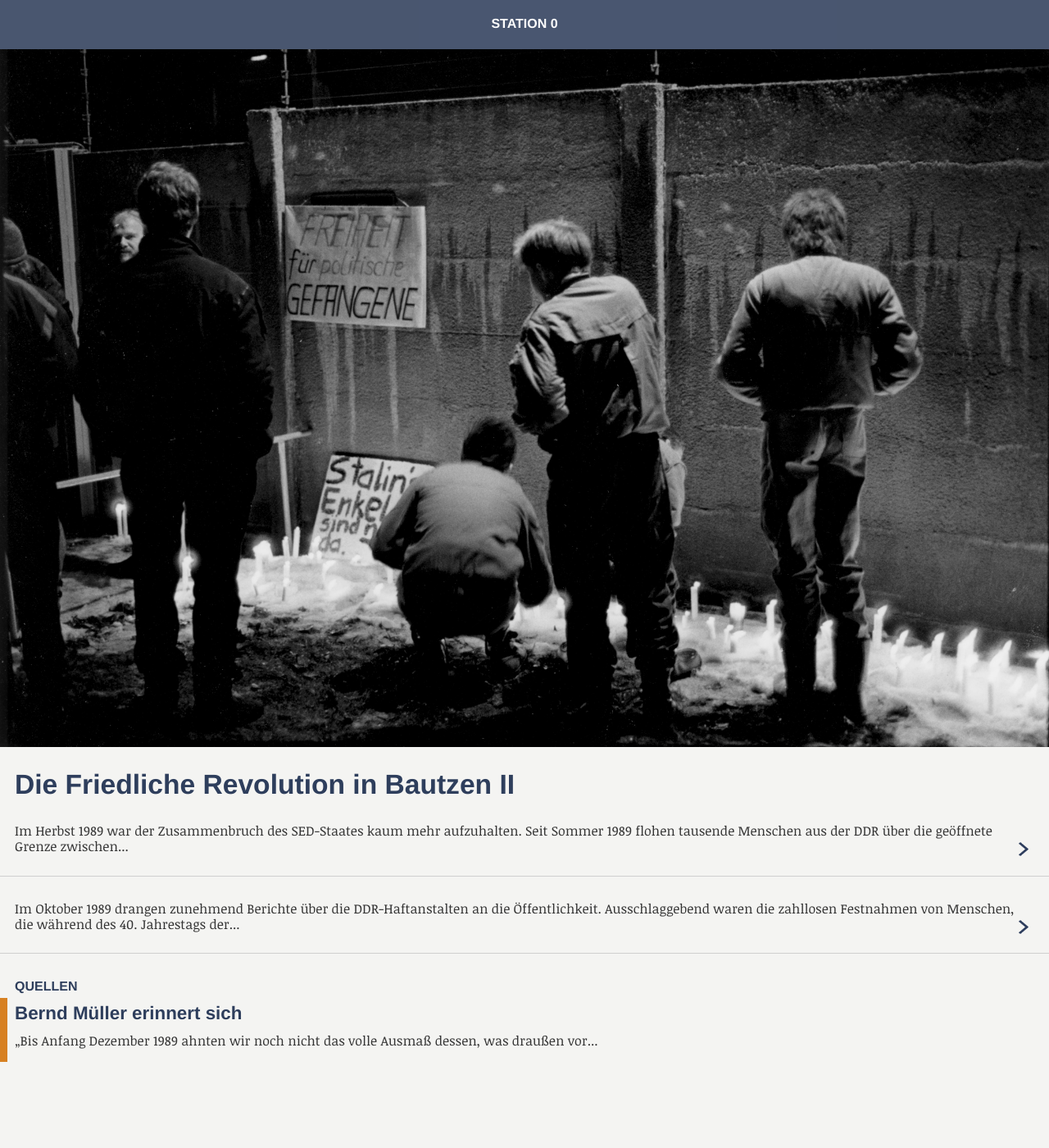
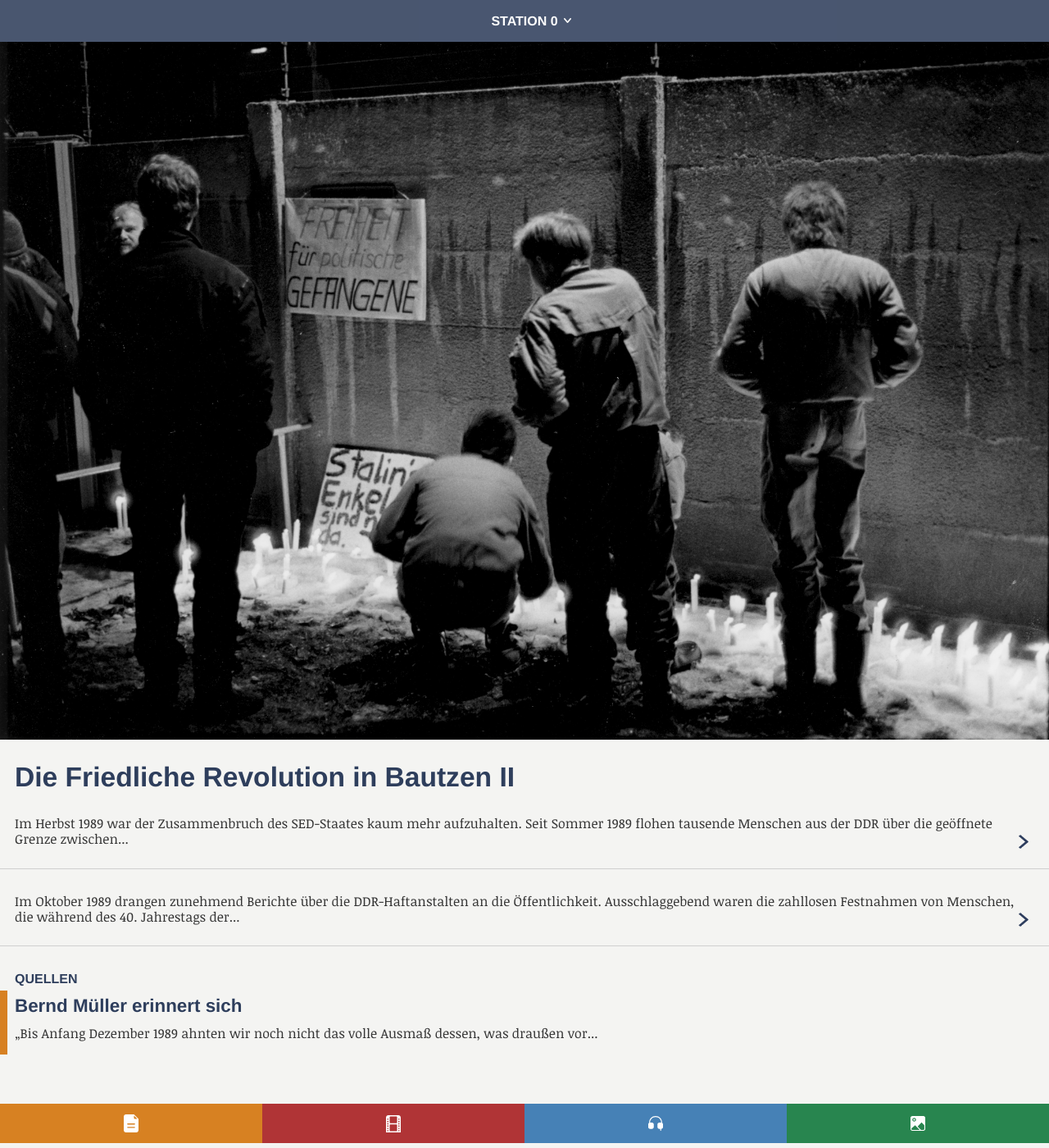
Before and after one commit to nandorocker/bautzen-tour, a Jekyll site: the page built from station-0/index.html, in a window 1280 px wide and 1400 px high. Shown: the whole window at 82% size. Built offline with Jekyll 4.4.1, drawn with Linux system fonts in a browser that asks for light colours; nearby versions of some CDN libraries.

```diff
--- a/_includes/footer.html
+++ b/_includes/footer.html
@@ -1,11 +1,5 @@
 <!-- Footer HTML -->
 <footer>
-    <ul class="media-keys"><!--
-     --><li class="key text hide-text">Text</li><!--
-     --><li class="key video hide-text">Video</li><!--
-     --><li class="key audio hide-text">Audio</li><!--
-     --><li class="key picture hide-text">Bilder</li>
-    </ul>
 	<a href="/index.html"><img src="/assets/footer-logo-icon@2x.png" class="logo"></a>
 </footer>
 
--- /dev/null
+++ b/_includes/mediakeys.html
@@ -0,0 +1,6 @@
+<ul class="media-keys"><!--
+ --><li class="key text hide-text">Text</li><!--
+ --><li class="key video hide-text">Video</li><!--
+ --><li class="key audio hide-text">Audio</li><!--
+ --><li class="key picture hide-text">Bilder</li>
+</ul>
--- a/_layouts/default.html
+++ b/_layouts/default.html
@@ -38,6 +38,7 @@
 				{% endif %}
 			{% endfor %}
 		</div>
+		{% include mediakeys.html %}
         {% include footer.html %}
     </body>
 </html>
--- a/_sass/_base.scss
+++ b/_sass/_base.scss
@@ -14,7 +14,7 @@
  * Basic styling
  */
 body {
-    padding-top: $spacing-unit*2;
+    padding-top: $spacing-unit*1.7;
     font-family: $base-font-family;
     font-size: $base-font-size;
     line-height: $base-line-height;
--- a/_sass/_layout.scss
+++ b/_sass/_layout.scss
@@ -12,12 +12,8 @@
 	top: 0;
 	left: 0;
 	width: 100%;
-	height: $spacing-unit*2;
+	height: $spacing-unit*1.7;
 	background-color: $media-info;
-	//padding-top: $spacing-unit/2;
-	//padding-bottom: $spacing-unit/2;
-	//padding-left: $spacing-unit*0.4;
-	//padding-right: $spacing-unit*0.4;
 	text-align: center;
 	font-weight: bold;
 	text-transform: uppercase;
--- a/_sass/_menu.scss
+++ b/_sass/_menu.scss
@@ -3,7 +3,7 @@
 	/*Strip the ul of padding and list styling*/
 	ul {
 		position: absolute;
-		top: $spacing-unit*2;
+		top: $spacing-unit*1.7;
 		margin:0;
 		padding:0;
 		display: none;
@@ -25,7 +25,7 @@
 			text-align: center;
 			line-height: 50px;
 			color: #fff;
-			background: #2f3036;
+			background: $menu;
 			text-decoration: none;
 		}
 
@@ -82,20 +82,33 @@
 
 	/*Style 'show menu' label button and hide it by default*/
 	.show-menu {
-		margin-top: $spacing-unit*.6;
+		width: 8em;
+		margin-top: $spacing-unit*0.5;
+		margin-left: auto;
+		margin-right: auto;
 		text-decoration: none;
 		color: #fff;
 		text-align: center;
 		display: block;
+
+		&:after {
+			margin-left: $spacing-unit/4;
+			position: absolute;
+			top: $spacing-unit*0.4;
+			display: inline-block;
+			content: url("../assets/nav-arrow-down.png");
+		}
 	}
 
 	/*Hide checkbox*/
 	input[type=checkbox]{
 	    display: none;
-	}
 
-	/*Show menu when invisible checkbox is checked*/
-	input[type=checkbox]:checked ~ #menu{
-	    display: block;
+	    /*Show menu when invisible checkbox is checked*/
+	    &:checked {
+	    	~ #menu {
+    		    display: block;
+    		}
+		}
 	}
 }
--- a/css/main.scss
+++ b/css/main.scss
@@ -18,6 +18,7 @@
 $brand-color:      #2a7ae2;
 $footer-color:     #333333;
 $menu-alpha:       .96;
+$menu:			   rgba(71, 82, 105, $menu-alpha);
 $media-info:       rgba(66,80,107,$menu-alpha);
 $media-text:       rgba(214,124,27,$menu-alpha);
 $media-video:      rgba(173,44,47,$menu-alpha);
```
